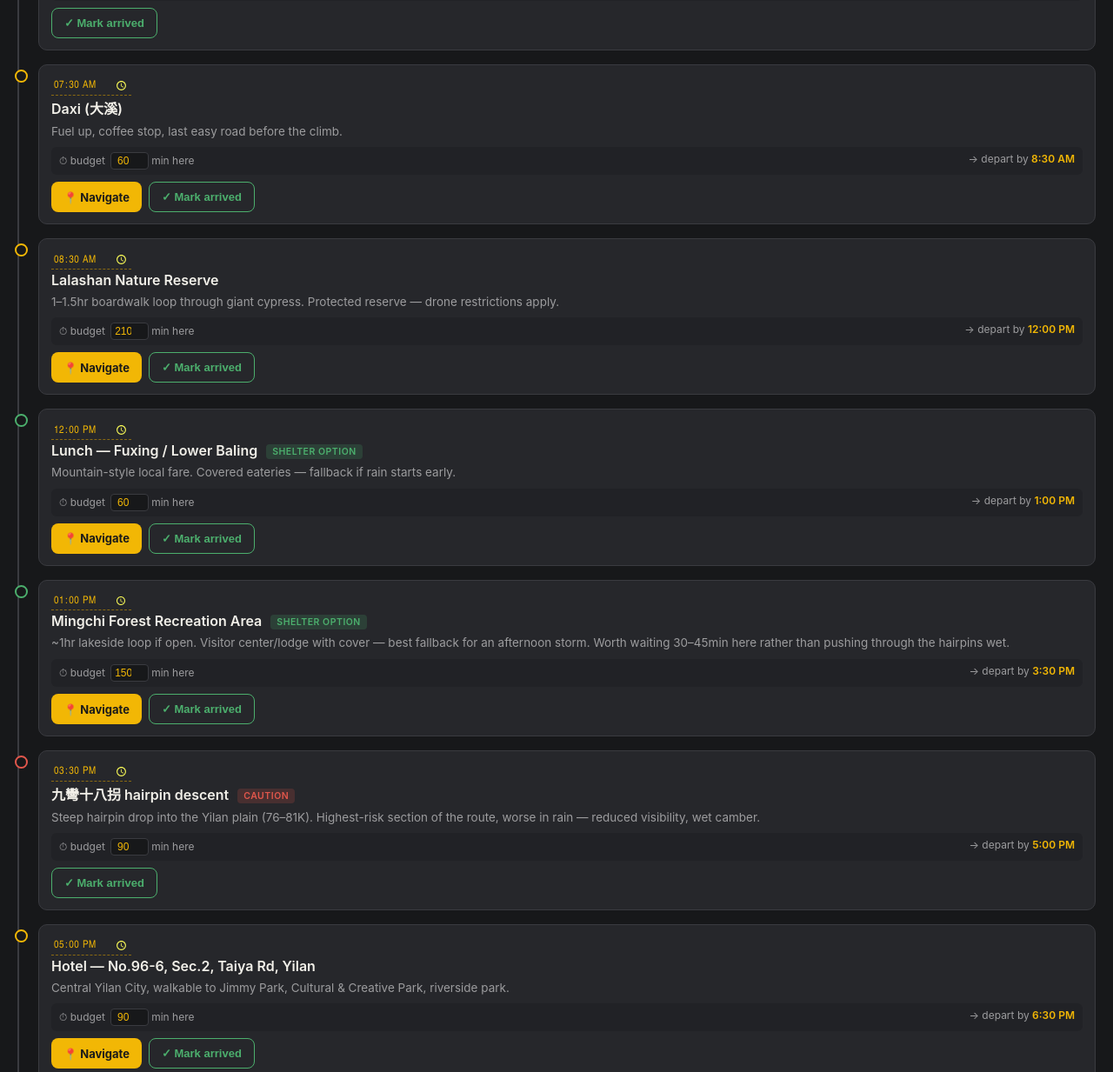
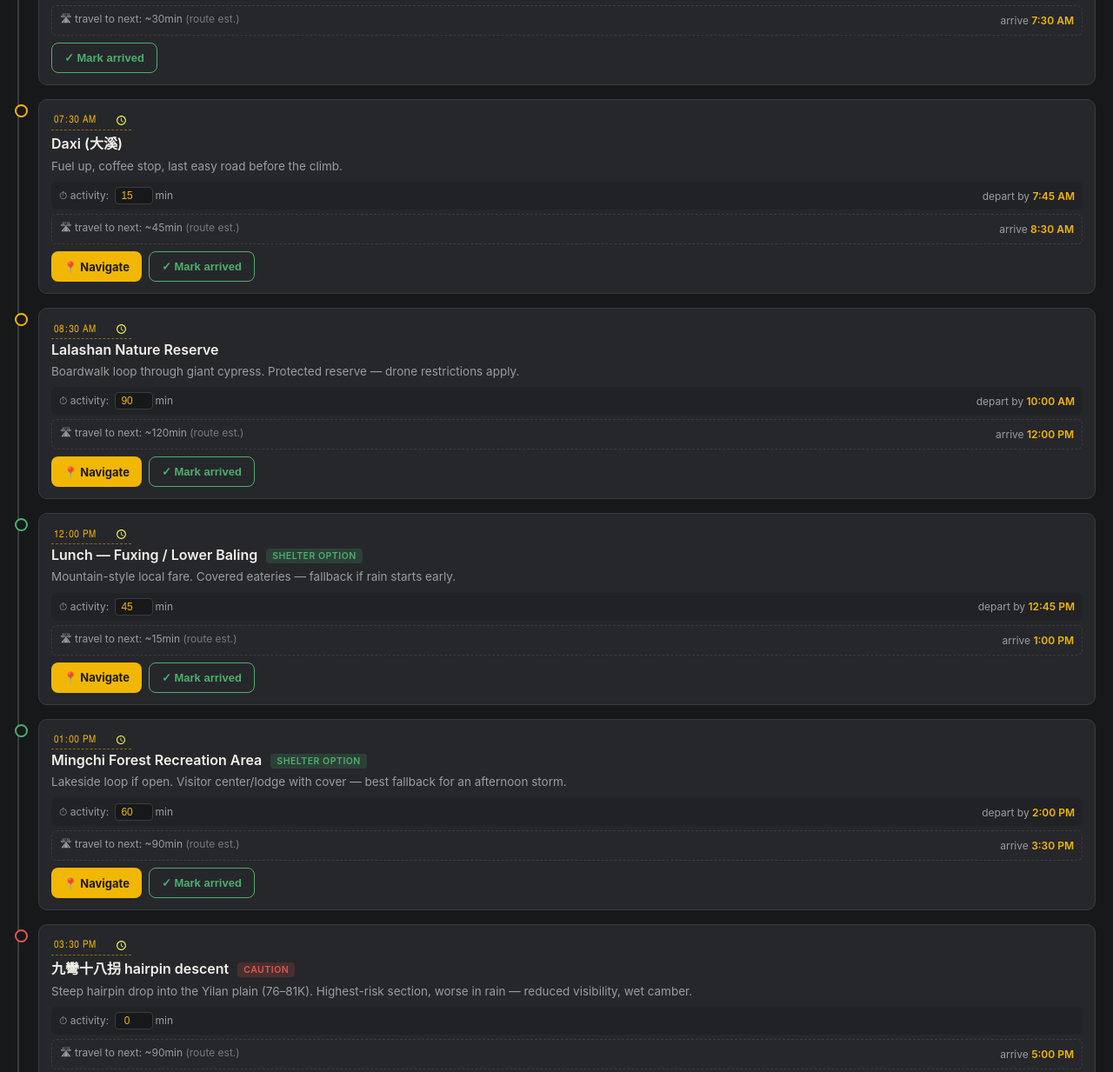
Before and after one commit to ncheewee/route7, a plain HTML site: page index.html in a window 1280 px wide. Shown: the part 751-1984 px from the top of the page at 87% size. Drawn offline with Linux system fonts and the light colour scheme; no server answers.

Commit message:
Deploy route7-portal-4.html — 02/07/2026, 9:46:45 am

```diff
--- a/index.html
+++ b/index.html
@@ -215,15 +215,23 @@
   .card p:last-of-type{ margin-bottom:0; }
   .stay-line{
     display:flex;
+    flex-direction:column;
+    gap:5px;
+    margin:8px 0;
+  }
+  .stay-row{
+    display:flex;
     justify-content:space-between;
+    align-items:center;
     font-size:12px;
     color:var(--text-dim);
     background:var(--asphalt-2);
     border-radius:6px;
     padding:6px 9px;
-    margin:8px 0;
   }
-  .stay-line b{ color:var(--paint); font-weight:600; }
+  .stay-row.travel{ background:transparent; border:1px dashed var(--line); color:var(--text-dim); }
+  .stay-row i{ font-style:normal; opacity:0.7; }
+  .stay-row b{ color:var(--paint); font-weight:600; }
   .row{ display:flex; gap:8px; flex-wrap:wrap; margin-top:4px; }
   .maplink{
     display:inline-flex; align-items:center; gap:6px;
@@ -344,39 +352,45 @@ const days = {
   1: {
     offset: 0,
     lastDone: -1,
+    startBase: t(7,0),
     stops: [
-      { id:'d1-0', base:t(7,0), title:'Depart Taipei', cls:'', desc:'Breakfast + gear check. Confirm IDP (motorcycle stamp), passport, cash for deposit.', map:null },
-      { id:'d1-1', base:t(7,30), title:'Daxi (大溪)', cls:'', desc:'Fuel up, coffee stop, last easy road before the climb.', map:'Daxi Old Street Taoyuan' },
-      { id:'d1-2', base:t(8,30), title:'Lalashan Nature Reserve', cls:'', desc:'1–1.5hr boardwalk loop through giant cypress. Protected reserve — drone restrictions apply.', map:'Lalashan Nature Reserve' },
-      { id:'d1-3', base:t(12,0), title:'Lunch — Fuxing / Lower Baling', cls:'rest', tag:'shelter option', desc:'Mountain-style local fare. Covered eateries — fallback if rain starts early.', map:'Fuxing District Taoyuan' },
-      { id:'d1-4', base:t(13,0), title:'Mingchi Forest Recreation Area', cls:'rest', tag:'shelter option', desc:'~1hr lakeside loop if open. Visitor center/lodge with cover — best fallback for an afternoon storm. Worth waiting 30–45min here rather than pushing through the hairpins wet.', map:'Mingchi Forest Recreation Area' },
-      { id:'d1-5', base:t(15,30), title:'九彎十八拐 hairpin descent', cls:'caution', tag:'caution', desc:'Steep hairpin drop into the Yilan plain (76–81K). Highest-risk section of the route, worse in rain — reduced visibility, wet camber.', map:null },
-      { id:'d1-6', base:t(17,0), title:'Hotel — No.96-6, Sec.2, Taiya Rd, Yilan', cls:'', desc:'Central Yilan City, walkable to Jimmy Park, Cultural & Creative Park, riverside park.', map:'No.96-6, Sec. 2, Taiya Rd, Yilan City, Yilan County 26741' },
-      { id:'d1-7', base:t(18,30), title:'Dinner — Dongmen Night Market', cls:'', desc:'東門夜市 — walkable from the hotel.', map:'Dongmen Night Market Yilan' },
+      // activity = time spent doing the thing here (editable) · travel = estimated ride time to the NEXT stop (fixed, route-based)
+      { id:'d1-0', title:'Depart Taipei', cls:'', desc:'Breakfast + gear check. Confirm IDP (motorcycle stamp), passport, cash for deposit.', map:null, activity:0, travel:30 },
+      { id:'d1-1', title:'Daxi (大溪)', cls:'', desc:'Fuel up, coffee stop, last easy road before the climb.', map:'Daxi Old Street Taoyuan', activity:15, travel:45 },
+      { id:'d1-2', title:'Lalashan Nature Reserve', cls:'', desc:'Boardwalk loop through giant cypress. Protected reserve — drone restrictions apply.', map:'Lalashan Nature Reserve', activity:90, travel:120 },
+      { id:'d1-3', title:'Lunch — Fuxing / Lower Baling', cls:'rest', tag:'shelter option', desc:'Mountain-style local fare. Covered eateries — fallback if rain starts early.', map:'Fuxing District Taoyuan', activity:45, travel:15 },
+      { id:'d1-4', title:'Mingchi Forest Recreation Area', cls:'rest', tag:'shelter option', desc:'Lakeside loop if open. Visitor center/lodge with cover — best fallback for an afternoon storm.', map:'Mingchi Forest Recreation Area', activity:60, travel:90 },
+      { id:'d1-5', title:'九彎十八拐 hairpin descent', cls:'caution', tag:'caution', desc:'Steep hairpin drop into the Yilan plain (76–81K). Highest-risk section, worse in rain — reduced visibility, wet camber.', map:null, activity:0, travel:90 },
+      { id:'d1-6', title:'Hotel — No.96-6, Sec.2, Taiya Rd, Yilan', cls:'', desc:'Central Yilan City, walkable to Jimmy Park, Cultural & Creative Park, riverside park.', map:'No.96-6, Sec. 2, Taiya Rd, Yilan City, Yilan County 26741', activity:75, travel:15 },
+      { id:'d1-7', title:'Dinner — Dongmen Night Market', cls:'', desc:'東門夜市 — walkable from the hotel.', map:'Dongmen Night Market Yilan', activity:90, travel:0 },
     ]
   },
   2: {
     offset: 0,
     lastDone: -1,
+    startBase: t(8,0),
     stops: [
-      { id:'d2-0', base:t(8,0), title:'Breakfast, checkout', cls:'', desc:'Yilan hotel.', map:null },
-      { id:'d2-1', base:t(8,30), title:'Depart via Route 9 (北宜公路)', cls:'', desc:'Toward Pinglin — NOT Freeway 5 (scooters banned from Xueshan Tunnel). Mountain road, similar pace to Route 7.', map:'Toucheng Yilan' },
-      { id:'d2-2', base:t(10,0), title:'Pinglin Old Street', cls:'rest', tag:'new stop', desc:'Tea-culture town — good break point and photo stop. Try a local tea or light snack before the final descent into Taipei.', map:'Pinglin Old Street New Taipei' },
-      { id:'d2-3', base:t(10,45), title:'Depart Pinglin toward Taipei', cls:'caution', tag:'caution', desc:'Descent into Xindian/Taipei has its own winding sections — same wet-hairpin caution as Thursday applies.', map:null },
-      { id:'d2-4', base:t(12,0), title:'Return scooter — near Taipei Main Station', cls:'', desc:'Bring rental agreement + ID. Check for scratches/fuel level before handoff.', map:'Taipei Main Station' },
-      { id:'d2-5', base:t(12,30), title:'Lunch near the station', cls:'', desc:'Buffer built in — no need to rush.', map:null },
-      { id:'d2-6', base:t(13,30), title:'Head to Taoyuan Airport', cls:'', desc:'Airport MRT or taxi, ~45min–1hr.', map:'Taoyuan International Airport' },
-      { id:'d2-7', base:t(14,30), title:'Arrive Taoyuan', cls:'', tag:'deadline', desc:'~1.5–2hr buffer before 16:30 pickup. Freshen up before you greet her.', map:null },
+      { id:'d2-0', title:'Breakfast, checkout', cls:'', desc:'Yilan hotel.', map:null, activity:30, travel:0 },
+      { id:'d2-1', title:'Depart via Route 9 (北宜公路)', cls:'', desc:'Toward Pinglin — NOT Freeway 5 (scooters banned from Xueshan Tunnel). Mountain road, similar pace to Route 7.', map:'Toucheng Yilan', activity:0, travel:90 },
+      { id:'d2-2', title:'Pinglin Old Street', cls:'rest', tag:'new stop', desc:'Tea-culture town — good break point and photo stop.', map:'Pinglin Old Street New Taipei', activity:45, travel:0 },
+      { id:'d2-3', title:'Depart Pinglin toward Taipei', cls:'caution', tag:'caution', desc:'Descent into Xindian/Taipei has its own winding sections — same wet-hairpin caution as Thursday applies.', map:null, activity:0, travel:75 },
+      { id:'d2-4', title:'Return scooter — near Taipei Main Station', cls:'', desc:'Bring rental agreement + ID. Check for scratches/fuel level before handoff.', map:'Taipei Main Station', activity:30, travel:0 },
+      { id:'d2-5', title:'Lunch near the station', cls:'', desc:'Buffer built in — no need to rush.', map:null, activity:60, travel:0 },
+      { id:'d2-6', title:'Head to Taoyuan Airport', cls:'', desc:'Airport MRT or taxi.', map:'Taoyuan International Airport', activity:0, travel:60 },
+      { id:'d2-7', title:'Arrive Taoyuan', cls:'', tag:'deadline', desc:'Buffer before 16:30 pickup. Freshen up before you greet her.', map:null, activity:0, travel:0 },
     ]
   }
 };
 
-// Initialize editable "gap" (minutes budgeted at this stop before the next one starts)
+// Compute each stop's original scheduled arrival time (base) by cumulatively summing
+// activity + travel from the day's start, and snapshot originals for reset.
 Object.values(days).forEach(day => {
-  day.stops.forEach((s, idx) => {
-    const next = day.stops[idx+1];
-    s.gap = next ? next.base - s.base : 0;
-    s.origGap = s.gap;
+  let running = day.startBase;
+  day.stops.forEach(s => {
+    s.base = running;
+    s.origActivity = s.activity;
+    s.origTravel = s.travel;
+    running += s.activity + s.travel;
   });
 });
 
@@ -396,7 +410,7 @@ function toHHMM(mins){
 }
 
 // Forward pass: done stops use their real arrival time; everything after
-// cascades from the previous stop's time + that stop's (editable) gap.
+// cascades from the previous stop's time + that stop's activity + travel.
 function computeDisplayedTimes(day){
   const n = day.stops.length;
   const times = new Array(n);
@@ -404,9 +418,10 @@ function computeDisplayedTimes(day){
     if(i <= day.lastDone){
       times[i] = day.stops[i].actualTime;
     } else if(i === 0){
-      times[i] = day.stops[0].base + day.offset;
+      times[i] = day.startBase + day.offset;
     } else {
-      times[i] = times[i-1] + day.stops[i-1].gap;
+      const prev = day.stops[i-1];
+      times[i] = times[i-1] + prev.activity + prev.travel;
     }
   }
   return times;
@@ -460,13 +475,17 @@ function renderDay(dayNum){
 
     let stayHtml = '';
     if(idx < day.stops.length - 1){
-      const departBy = displayedTimes[idx+1];
-      stayHtml = `<div class="stay-line">
-        <span>⏱ budget <input type="number" class="dur-edit" min="0" step="5" value="${s.gap}" onchange="editDuration(${dayNum}, ${idx}, this.value)">min here</span>
-        <span>→ depart by <b>${fmt(departBy)}</b></span>
-      </div>`;
+      const departTime = displayed + s.activity;
+      const arriveNext = displayedTimes[idx+1];
+      const activityRow = s.activity > 0 || s.travel === 0
+        ? `<div class="stay-row"><span>⏱ activity: <input type="number" class="dur-edit" min="0" step="5" value="${s.activity}" onchange="editActivity(${dayNum}, ${idx}, this.value)">min</span><span>depart by <b>${fmt(departTime)}</b></span></div>`
+        : `<div class="stay-row"><span>⏱ activity: <input type="number" class="dur-edit" min="0" step="5" value="${s.activity}" onchange="editActivity(${dayNum}, ${idx}, this.value)">min</span><span></span></div>`;
+      const travelRow = s.travel > 0
+        ? `<div class="stay-row travel"><span>🛣 travel to next: ~${s.travel}min <i>(route est.)</i></span><span>arrive <b>${fmt(arriveNext)}</b></span></div>`
+        : '';
+      stayHtml = `<div class="stay-line">${activityRow}${travelRow}</div>`;
     } else {
-      stayHtml = `<div class="stay-line"><span>🏁 last stop of the day</span><span></span></div>`;
+      stayHtml = `<div class="stay-line"><div class="stay-row"><span>🏁 last stop of the day</span><span></span></div></div>`;
     }
 
     div.innerHTML = `
@@ -482,28 +501,29 @@ function renderDay(dayNum){
   updateStatus(dayNum);
 }
 
-// Editing a stop's absolute start time only adjusts the gap of the stop
-// immediately before it — so everything before stays put, everything after cascades.
+// Editing a stop's absolute start time adjusts the TRAVEL time of the stop before it
+// (travel is the naturally variable "how long did it actually take to get here" figure).
 function editTime(dayNum, idx, val){
   const day = days[dayNum];
   const [hh, mm] = val.split(':').map(Number);
   if(isNaN(hh) || isNaN(mm)) return;
   const newMinutes = hh*60 + mm;
   if(idx === 0){
-    day.offset = newMinutes - day.stops[0].base;
+    day.offset = newMinutes - day.startBase;
   } else {
     const times = computeDisplayedTimes(day);
-    day.stops[idx-1].gap = newMinutes - times[idx-1];
+    const prev = day.stops[idx-1];
+    prev.travel = Math.max(0, newMinutes - times[idx-1] - prev.activity);
   }
   renderDay(dayNum);
 }
 
-// Editing the "budget ~Xmin here" field directly changes that stop's gap,
-// which automatically cascades to every later stop's depart-by / start time.
-function editDuration(dayNum, idx, val){
+// Editing "activity" time directly changes how long you plan to spend at that stop —
+// cascades to every later stop automatically. Travel time is never user-edited here.
+function editActivity(dayNum, idx, val){
   const mins = parseInt(val, 10);
   if(isNaN(mins) || mins < 0) return;
-  days[dayNum].stops[idx].gap = mins;
+  days[dayNum].stops[idx].activity = mins;
   renderDay(dayNum);
 }
 
@@ -525,7 +545,8 @@ function quickAdjust(dayNum, mins){
   if(day.lastDone === -1){
     day.offset += mins;
   } else {
-    day.stops[day.lastDone].gap += mins;
+    const s = day.stops[day.lastDone];
+    s.travel = Math.max(0, s.travel + mins);
   }
   renderDay(dayNum);
 }
@@ -534,7 +555,7 @@ function resetDay(dayNum){
   const day = days[dayNum];
   day.offset = 0;
   day.lastDone = -1;
-  day.stops.forEach(s => { delete s.actualTime; delete s.deltaMin; s.gap = s.origGap; });
+  day.stops.forEach(s => { delete s.actualTime; delete s.deltaMin; s.activity = s.origActivity; s.travel = s.origTravel; });
   renderDay(dayNum);
 }
 
```
